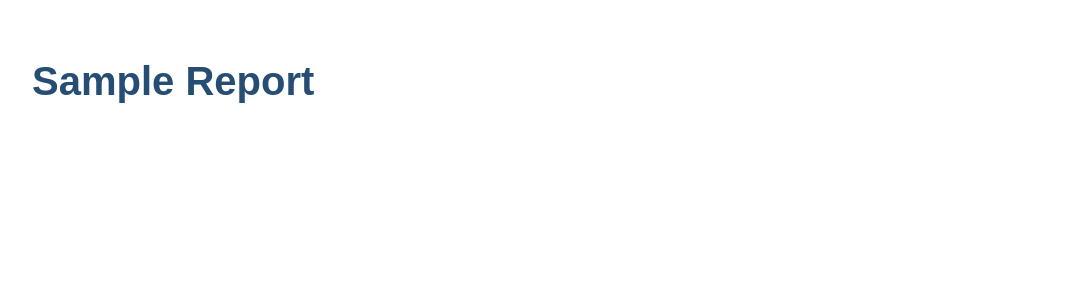
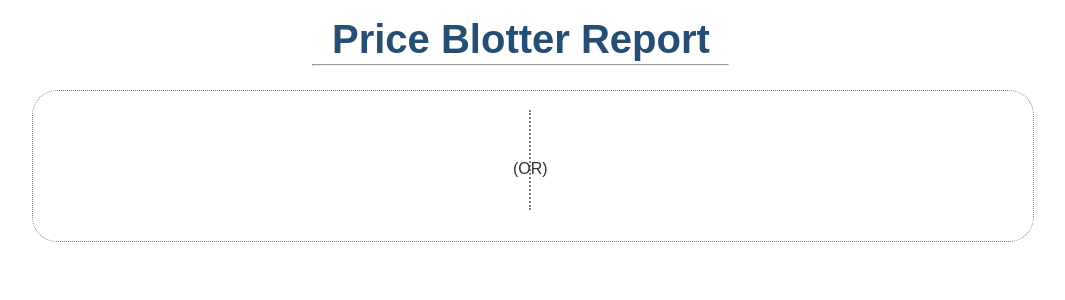
Before and after one commit to uvemulapalli/bb_ux, an Angular app in the folder src/main/root/: page / in a window 1280 px wide. Shown: the top 300 px of the page, without its empty margins (108-1173 px from the left). Built offline with nearby package versions, Linux system fonts and the light colour scheme.

Commit message:
Initial Look & Feel.

```diff
--- a/src/main/root/angular.json
+++ b/src/main/root/angular.json
@@ -100,5 +100,8 @@
         }
       }
     }
+  },
+  "cli": {
+    "analytics": "079157e6-d335-4937-8891-ce2e19ab1eda"
   }
 }
--- a/src/main/root/src/app/app.component.css
+++ b/src/main/root/src/app/app.component.css
@@ -0,0 +1,33 @@
+.spatitle {
+	justify-content: center;
+	margin-left: 30%;
+	margin-top: -15px;
+}
+
+.titlehr {
+	margin-left: 28%;
+	margin-top: -25px;
+	width: 415px;
+}
+
+.inputcontainer {
+	border-radius: 25px;
+	border: 1px dotted gray;
+	width: 100%;
+	height: 150px;
+}
+
+.v1 {
+	border-left: 2px dotted gray;
+	height: 100px;
+	position: absolute;
+	left: 50%;
+	margin-left: -3px;
+	top: 110px;
+}
+
+.conditional {
+	text-align: left;
+	margin-left: -18px;
+	margin-top: 50px;
+}
--- a/src/main/root/src/app/app.component.html
+++ b/src/main/root/src/app/app.component.html
@@ -1 +1,7 @@
-<h1>{{title}}</h1>
+<h1 class="spatitle">{{title}}</h1>
+<hr class="titlehr">
+<div class="inputcontainer">
+	<div class="v1">
+		<div class="conditional">(OR)</div>
+	</div>
+</div>
--- a/src/main/root/src/app/app.component.ts
+++ b/src/main/root/src/app/app.component.ts
@@ -6,5 +6,5 @@ import { Component } from '@angular/core';
   styleUrls: ['./app.component.css']
 })
 export class AppComponent {
-  title = 'Sample Report';
+  title = 'Price Blotter Report';
 }
```
